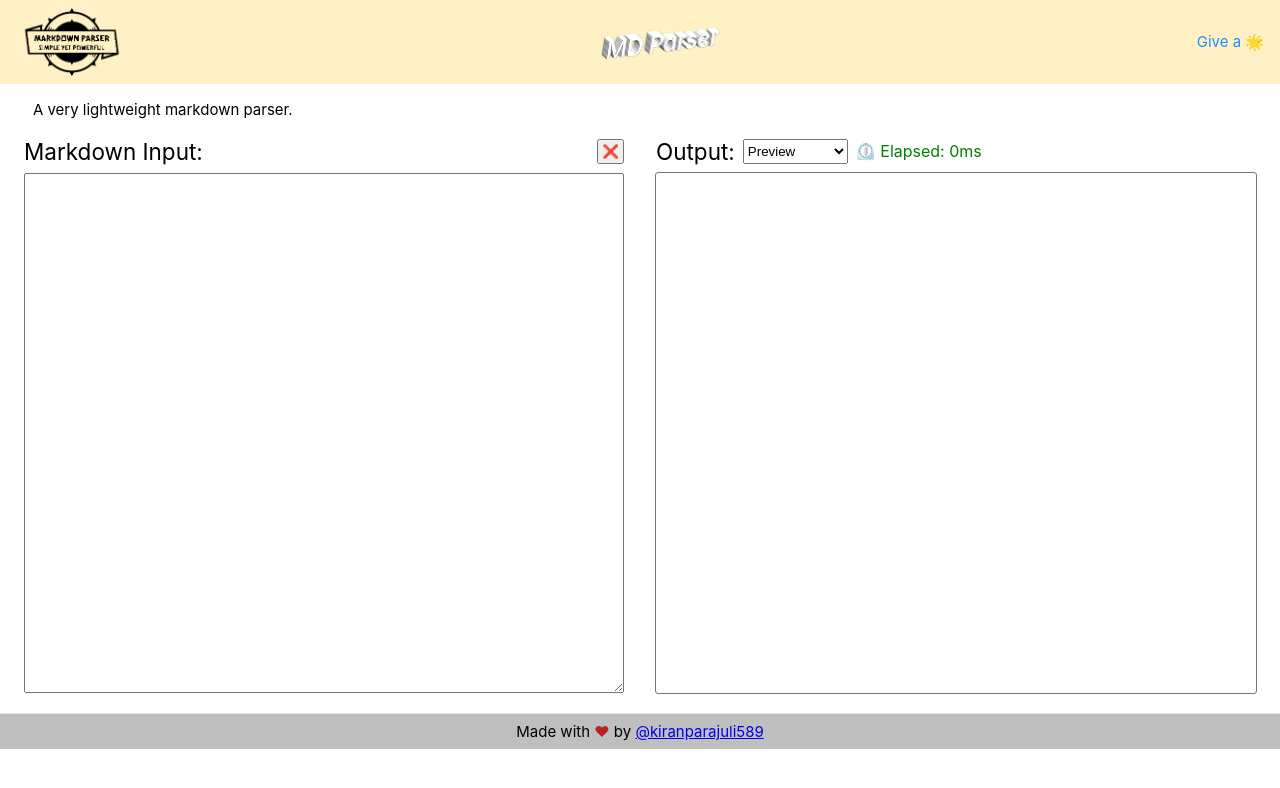
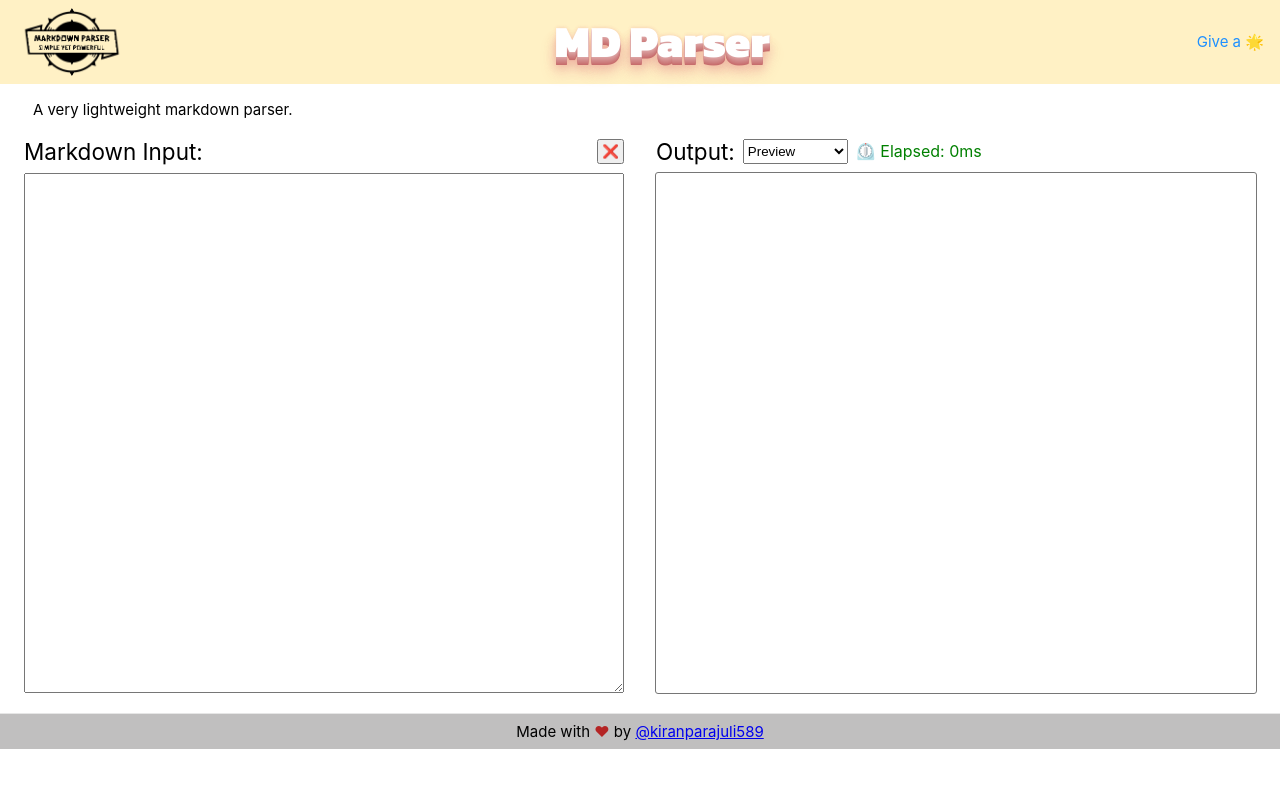
Before and after one commit to kiranparajuli589/htmlmark, a Vue app in the folder demo/: page / in a window 1280 px wide. Shown: the top 788 px of the page. Built offline with nearby package versions, Linux system fonts and the light colour scheme.

Commit message:
demo: 3d brand redefined
Signed-off-by: PKiran <kiranparajuli589@gmail.com>

```diff
--- a/demo/src/styles/app.scss
+++ b/demo/src/styles/app.scss
@@ -28,12 +28,6 @@ nav {
 		width: 7rem;
 		height: auto;
 	}
-	//#brand {
-	//	font-size: 1.5rem;
-	//	font-weight: 400;
-	//	color: #000;
-	//	text-decoration: none;
-	//}
 	.give-a-star {
 		text-decoration: none;
 		color: dodgerblue;
@@ -245,42 +239,69 @@ footer {
 	}
 }
 
-:root {
-	--3DshadowA3: 0 0 1px rgba(0, 0, 0, .7), -1px 0 1px rgba(0, 0, 0, .4), 1px -1px 1px, 0 -1px 1px, -1px -1px 1px, 1px -1px 1px rgba(0, 0, 0, .5), -2px -1px 1px rgba(0, 0, 0, .5), 0 -2px 1px, -1px -2px 1px, -2px -2px 1px, 0 -2px 1px rgba(0, 0, 0, .5), -3px -2px 1px rgba(0, 0, 0, .5), -1px -3px 1px, -2px -3px 1px, -3px -3px 1px, -1px -3px 1px rgba(0, 0, 0, .5), -4px -3px 1px rgba(0, 0, 0, .5), -2px -4px 1px, -3px -4px 1px, -4px -4px 1px, -2px -4px 1px rgba(0, 0, 0, .5), -5px -4px 1px rgba(0, 0, 0, .5), -3px -5px 1px, -4px -5px 1px, -5px -5px 1px, -3px -5px 1px rgba(0, 0, 0, .5), -5px -5px 1px rgba(0, 0, 0, .7);
+@import url('https://fonts.googleapis.com/css?family=Kanit:900');
+
+$LIGHTING_FLOOR: 1;
+$LIGHTING_CEIL: 2;
+$LIGHTING_FLAT: 3;
+
+@mixin text3d(
+	$primary,
+	$depth: 5,
+	$shadowSteps: 5,
+	$shadowIncrementer: 3px,
+	$shadowOpacity: .5,
+	$primaryShadowColor: #000,
+	$lighting: $LIGHTING_CEIL) {
+	$predefinedShadows: (
+		0 0 5px rgba($primaryShadowColor, .05),
+		0 -1px 3px rgba($primaryShadowColor, .2),
+		0 3px 5px rgba($primaryShadowColor, .2));
+	$value: ();
+	@for $i from 1 through $depth {
+		$num: $i + px;
+		$hueAdjust: $i;
+		@if($lighting == $LIGHTING_FLOOR) {
+			$hueAdjust: ($i * 2 - $depth - 5) * 1%;
+		} @else if($lighting == $LIGHTING_CEIL) {
+			$hueAdjust: -($i*2 + $depth - 10) * 1%;
+		} @else if($lighting == $LIGHTING_FLAT) {
+			$hueAdjust: -$depth * 1%;
+		}
+		$colour: adjust-color($primary, $lightness: $hueAdjust);
+		$theShadow: 0 $num 0 $colour;
+		$value: append($value, $theShadow, comma);
+	}
+
+	@for $i from 1 through $shadowSteps {
+		@if($i >= length($predefinedShadows)) {
+			$dist: $i * $shadowIncrementer;
+			$value: append($value, 0 $dist $dist rgba($primaryShadowColor, $shadowOpacity));
+		} @else {
+			$value: append($value, nth($predefinedShadows, $i));
+		}
+	}
+
+	text-shadow: $value;
 }
 
+$primaryColor: rgb(230,190,190);
+
 #brand {
-	position: relative;
-	font-style: italic;
-	font-size: 1.4rem;
-	text-align: center;
-	transform-origin: bottom left;
-	transform: skewY(-7deg)translate3d(0, 0, 0);
-	margin-top: .8em;
-	color: #fff;
-	text-shadow: var(--3DshadowA3);
-	filter: brightness(.9)contrast(2)
+	margin: 0;
+	color: #FFF;
+	font-size: 2.8rem;
+	line-height: 3rem;
+	font-family: "Kanit", serif;
+
+	@include text3d(
+		adjust-color($primaryColor, $lightness: -8%),
+		$depth: 8,
+		$primaryShadowColor: adjust-color(
+			$primaryColor,
+			$lightness: -10%,
+			$saturation: +20%
+		),
+		$shadowOpacity: .3
+	);
 }
-
-#brand:before,
-#brand:after {
-	position: absolute;
-	left: 0;
-	right: 0;
-	top: 0;
-	content: attr(data-text)
-}
-
-#brand:before {
-	color: transparent;
-	text-shadow: 0 0 5px #000, 0 0 10px rgba(0, 0, 0, .8), 0 0 20px rgba(0, 0, 0, .6), 0 0 40px rgba(0, 0, 0, .4);
-	opacity: .4;
-	transform-origin: bottom left;
-	transform: skewX(60deg);
-	z-index: -1
-}
-
-#brand:after {
-	color: #fff;
-	text-shadow: 0 0 .7px, 0 0 1.1px, 0 0 1.1px
-}
```
Also changed, not shown: 2 other files (tests, documents, lock files or other folders).
